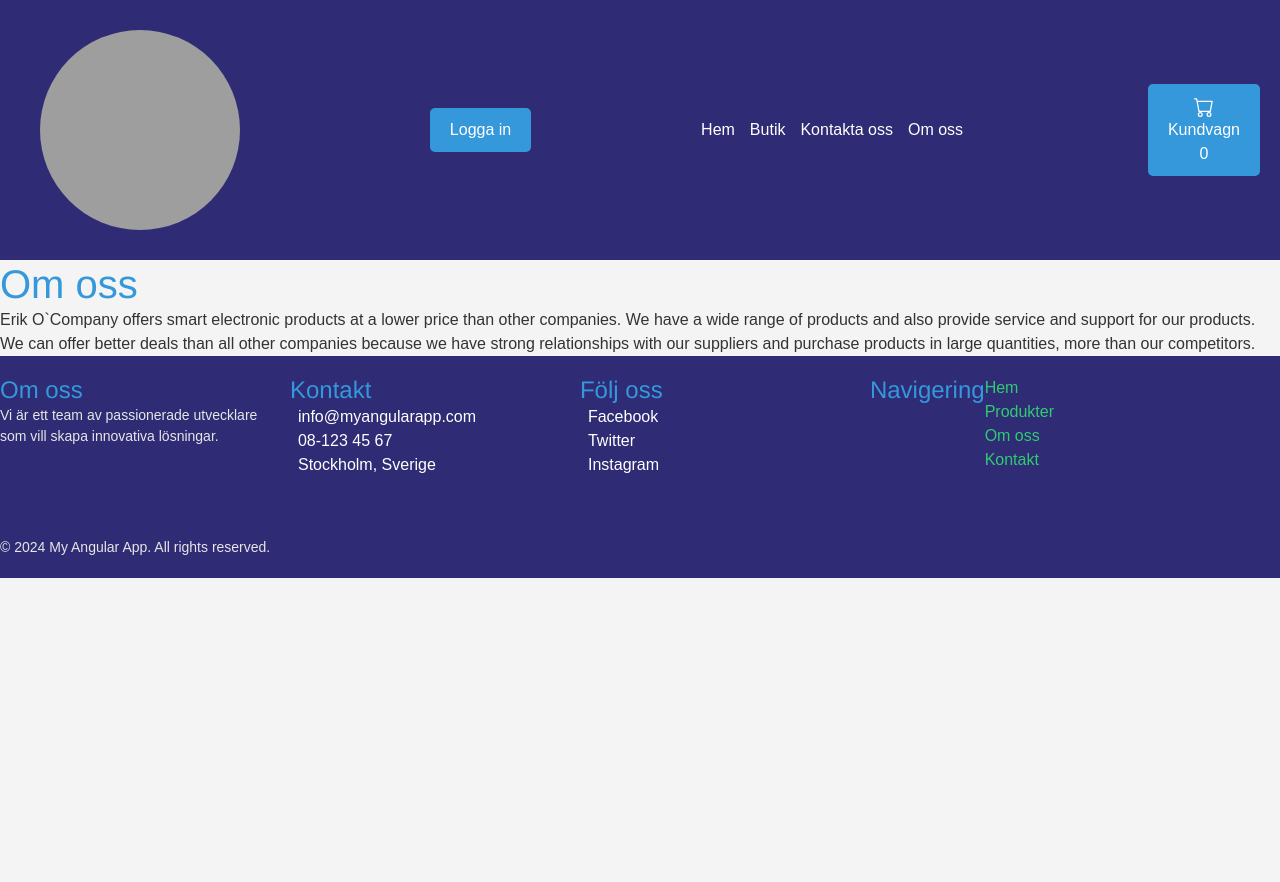
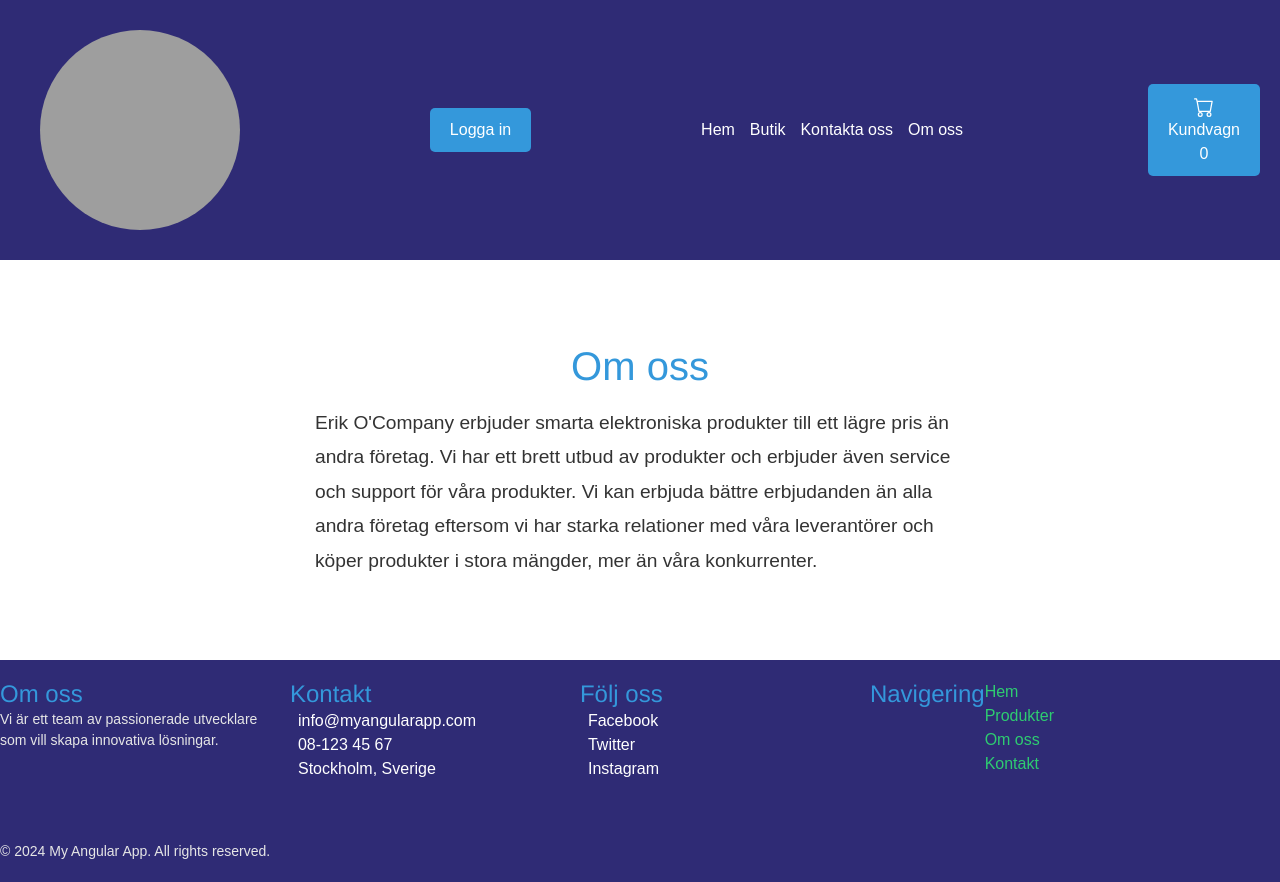
Before and after one commit to Erikli15/erikockompanyfrontend, an Angular app: page /about in a window 1280 px wide. Before the commit the page ends 800 px from the top, so only its background shows below. Built offline with nearby package versions, Linux system fonts and the light colour scheme; grey boxes are pictures that could not be loaded.

Commit message:
styling om oss sidan

```diff
--- a/src/app/components/footer/footer.component.scss
+++ b/src/app/components/footer/footer.component.scss
@@ -6,7 +6,7 @@ footer {
   color: $white;  // Set text color to white
   padding: 20px 0;  // Add vertical padding to the footer
   position: relative;  // Make footer position relative for potential absolute positioning of child elements
-
+  bottom: 0;
   /* Container inside the footer */
   .container {
     display: flex;  // Use Flexbox for layout
--- a/src/app/page/about/about.component.html
+++ b/src/app/page/about/about.component.html
@@ -2,10 +2,10 @@
     <section> <!-- Section element that wraps the content related to "About Us" -->
         <h1>Om oss</h1> <!-- Heading in Swedish, meaning "About Us" -->
         <p> <!-- Paragraph that describes the company -->
-            Erik O`Company offers smart electronic products at a lower price than other companies.
-            We have a wide range of products and also provide service and support for our products.
-            We can offer better deals than all other companies because we have strong relationships
-            with our suppliers and purchase products in large quantities, more than our competitors.
+            Erik O'Company erbjuder smarta elektroniska produkter till ett lägre pris än andra företag.
+            Vi har ett brett utbud av produkter och erbjuder även service och support för våra produkter.
+            Vi kan erbjuda bättre erbjudanden än alla andra företag eftersom vi har starka relationer med
+             våra leverantörer och köper produkter i stora mängder, mer än våra konkurrenter.
         </p>
     </section>
 </main>
--- a/src/app/page/about/about.component.scss
+++ b/src/app/page/about/about.component.scss
@@ -17,21 +17,28 @@
   max-width: 800px;
   // Limits the maximum width of the container to 800px, ensuring the content doesn't stretch too wide.
 
+
   margin: 3rem auto;
   // Centers the container horizontally and adds a top and bottom margin of 3rem.
 
   text-align: center;
   // Centers the text inside the container.
 
-  height: 100vh;
+  height: 100%;
   // Sets the height of the container to 100% of the viewport height, ensuring it's full screen.
-
+}
   section {
     margin: 0 auto;
     // Centers the section inside the container.
 
     max-width: 700px;
     // Limits the maximum width of the section to 700px, preventing it from being too wide.
+    width: 100%;         // Makes the container take up the full width of its parent
+    height: 50vh; /* Set the height of the element to 50% of the viewport height */
+    display: flex;       // Uses Flexbox to align child elements inside the form
+    flex-direction: column; // Stacks form elements vertically
+    justify-content: center; // Centers form elements vertically
+    align-items: center;     // Centers form elements horizontally
   }
 
   h1 {
@@ -61,4 +68,3 @@
     max-width: 650px;
     // Restricts the paragraph's maximum width to 650px, ensuring it doesn't stretch too far across the screen.
   }
-}
--- a/src/styles.scss
+++ b/src/styles.scss
@@ -3,8 +3,9 @@
   margin: 0; /* Remove default margin */
   padding: 0; /* Remove default padding */
   box-sizing: border-box; /* Use border-box for box sizing, includes padding and border within the element's total width and height */
-  width: auto; /* Set default width to auto */
-  height: auto; /* Set default height to auto */
+ /* Global rule to set width and height to auto for any element */
+width: auto;
+height: auto;
 }
 
 /* Color Variables */
@@ -19,11 +20,33 @@ $dark-gray: #454545;
 $black: #000000;
 $white: #FFFFFF;
 
+
+/* Styling for the app-root element */
+app-root {
+  display: block; /* Makes the app-root element a block-level element */
+  box-sizing: border-box; /* Ensures padding and borders are included in the width and height calculations */
+  background-color: $white; /* Sets the background color of the app-root element to white */
+  width: 100%; /* Sets the width to 100% of its parent container */
+  height: 100%; /* Sets the height to 100% of its parent container */
+}
+/* Styling for the app-footer element */
+app-footer {
+  display: block; /* Makes the app-footer element a block-level element */
+  position: relative; /* Allows for relative positioning (useful for child elements or future adjustments) */
+  width: 100%; /* Sets the footer width to 100% of its parent container */
+  height: auto; /* Height adjusts automatically based on the content inside the footer */
+  bottom: 0; /* This rule does not have any effect because the element is positioned relatively, not absolutely */
+}
+
 /* Standard styles for body, text, and headings */
 body {
   font-family: 'Arial', sans-serif; /* Apply Arial font */
   color: $text-color; /* Apply dark gray text color */
   background-color: $background-color; /* Set background to light gray */
+  width: 100%;
+  height: 100%;
+  margin: 0;
+  padding: 0;
 }
 
 h1, h2, h3, h4, h5, h6 {
```
